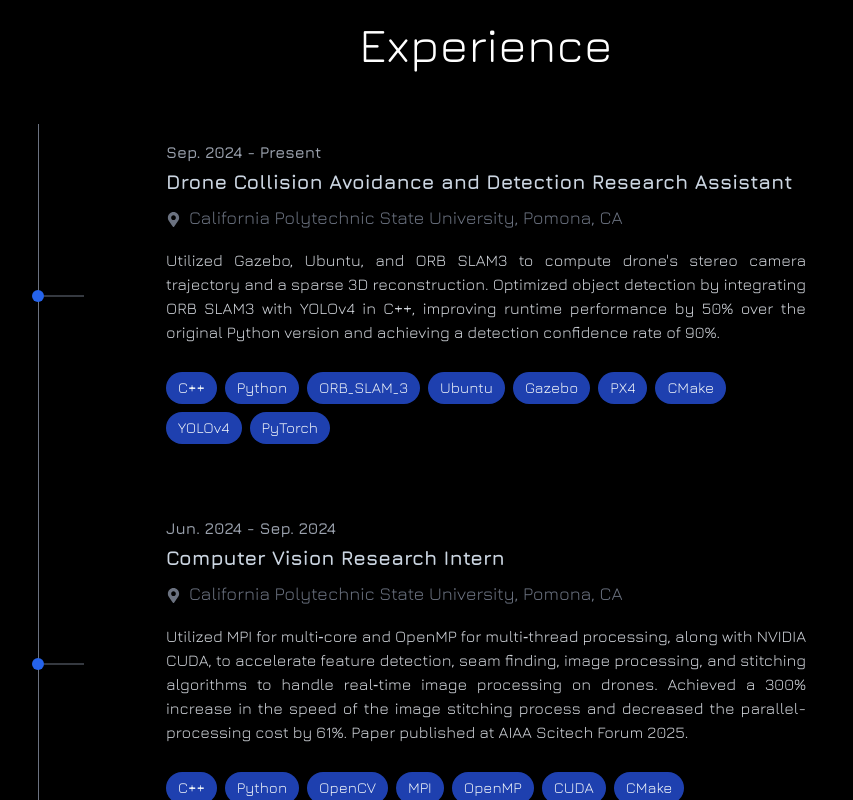
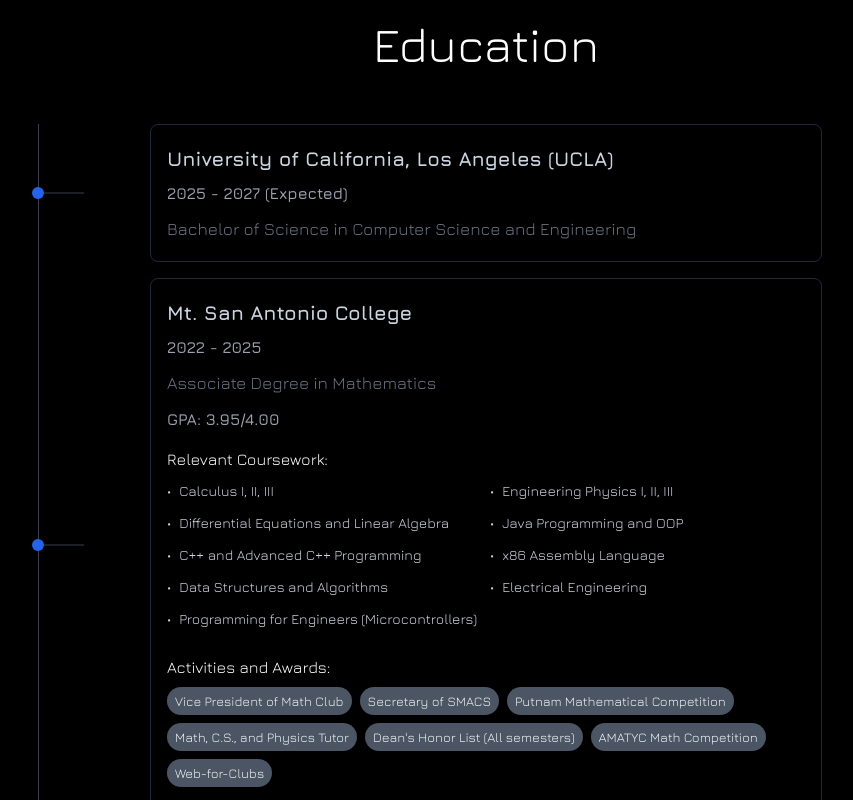
Before and after one commit to hilbertcube/Portfolio, a Next.js app in the folder portfolio/: page / in a window 1280 px wide. Shown: the part 880-1680 px from the top of the page, without its empty margins (154-1007 px from the left). Built offline with nearby package versions, Linux system fonts and the light colour scheme; a web font is replaced by a local one.

Commit message:
added education

```diff
--- a/portfolio/src/app/(routes)/page.js
+++ b/portfolio/src/app/(routes)/page.js
@@ -11,6 +11,7 @@
 import ProjectCard from "@components/ProjectCard";
 import ArticleCard from "@components/ArticleCard";
 import Footer from "@components/NavFooter";
+import EducationCard from "@components/EducationCard";
 
 // Icons
 import "@fortawesome/fontawesome-free/css/all.min.css";
@@ -21,6 +22,7 @@
 import { exp } from "@data/exp";
 import { articles } from "@data/articles";
 import { projects } from "@data/projects";
+import { education } from "@data/education";
 
 export default function Home() {
   // const [isDoubleColumn, setIsDoubleColumn] = useState(false);
@@ -51,14 +53,13 @@
             <h1 className="profile-name">
               Don D. <span className="font-bold">Le</span>
             </h1>
-            <h2 className="profile-title">SOFTWARE AND WEB DEV</h2>
+            <h2 className="profile-title">COMPUTER ENGINEER, SWE</h2>
             <p
               className="profile-description"
               data-aos="zoom-in"
               data-aos-once="true"
             >
-              A computer engineering student with experience in embedded
-              systems, scientific programming, computer vision, and web-dev.
+              An engineering student with experience in low-latency C/C++, scientific programming, system programming, and computer vision.
             </p>
             <p
               className="profile-skills"
@@ -171,9 +172,18 @@
 
       <div className="bg-black text-white items-center justify-items-center p-4 pt-20 pb-28 sm:p-20 font-[family-name:var(--font-geist-sans)] relative">
         <div className="max-w-[1400px]">
+        <div
+            id="education"
+            className="text-center font-Jura mr-auto ml-auto text-5xl mt-5 mb-14"
+          >
+            Education
+          </div>
+          <div>
+            <EducationCard education={education}/>
+          </div>
           <div
             id="experience"
-            className="text-center font-Jura mr-auto ml-auto text-5xl mt-5 mb-14"
+            className="text-center font-Jura mr-auto ml-auto text-5xl mt-32 mb-14"
           >
             Experience
           </div>
@@ -197,7 +207,7 @@
           >
             Projects
           </div>
-          <div className="grid grid-cols-1 ms:grid-cols-1 gap-4">
+          <div className="grid grid-cols-1 ms:grid-cols-1 gap-2">
             {projects.map((job, index) => (
               <div key={index} className="w-full" data-aos="fade-up">
                 <ProjectCard info={job} />
--- /dev/null
+++ b/portfolio/src/app/components/EducationCard.js
@@ -0,0 +1,80 @@
+import { FaMapMarkerAlt } from "react-icons/fa";
+
+export default function EducationCard({ education }) {
+  return (
+    <div className="relative w-full max-w-4xl mt-10">
+      {/* Timeline vertical line */}
+      <div className="absolute left-0 w-px h-full bg-gray-700 hidden sm:block"></div>
+
+      {/* Education Cards with Timeline */}
+      <div className="relative space-y-4 w-full flex flex-col items-center">
+        {education.map((edu, index) => (
+          <div key={index} className="relative flex items-center w-full">
+            {/* Timeline Circle */}
+            <div className="absolute left-0 -translate-x-1/2 transform hidden sm:flex flex-col items-center">
+              <div className="w-3 h-3 bg-blue-600 rounded-full"></div>
+              <div className="absolute top-1/2 left-3 -translate-y-1/2 transform w-2 sm:w-10 h-px bg-gray-700"></div>
+            </div>
+
+            {/* Education Card */}
+            <div
+              data-aos="fade-up"
+              data-aos-mirror="true"
+              className="group hover:bg-zinc-900 transition-all duration-200 cursor-pointer font-Jura bg-inherit shadow-md rounded-lg p-4 w-full sm:w-3/4 mx-auto text-[15px] md:text-base border-[1px] border-solid border-slate-800"
+            >
+              <h3 className="text-xl font-bold text-slate-300 my-1">
+                {edu.organization}
+              </h3>
+              <div className="text-gray-400 text-base font-semibold my-2">
+                {edu.time}
+              </div>
+              <h4 className="inline-flex items-start gap-2 sm:gap-2 my-1 text-[17px] text-gray-500 group-hover:text-green-500">
+                {edu.degree_and_major}
+              </h4>
+              {edu.gpa !== "" && (
+                <div className="text-gray-400 text-base font-semibold my-2">
+                  GPA: {edu.gpa}
+                </div>
+              )}
+
+
+              {/* Coursework */}
+              {edu.relevant_coursework?.length > 0 && (
+                <>
+                  <h2 className="my-2 mt-4">Relevant Coursework:</h2>
+                  <div className="mt-2 grid grid-cols-1 sm:grid-cols-2 gap-2">
+                    {edu.relevant_coursework.map((relevant_coursework, i) => (
+                      <div
+                        key={i}
+                        className="flex items-start text-gray-300 text-[14px]"
+                      >
+                        <span className="mr-2">•</span>
+                        {relevant_coursework}
+                      </div>
+                    ))}
+                  </div>
+                </>
+              )}
+
+              {edu.activities_and_awards?.length > 0 && (
+                <>
+                  <h2 className="my-2 mt-6">Activities and Awards:</h2>
+                  <div className="mt-2 flex flex-wrap">
+                    {edu.activities_and_awards.map((item, i) => (
+                      <div
+                        key={i}
+                        className="bg-gray-600 text-slate-100 rounded-full px-2 py-[2px] mr-2 mb-2 text-[11px] sm:text-[13px]"
+                      >
+                        {item}
+                      </div>
+                    ))}
+                  </div>
+                </>
+              )}
+            </div>
+          </div>
+        ))}
+      </div>
+    </div>
+  );
+}
--- a/portfolio/src/app/components/ExperienceCard.js
+++ b/portfolio/src/app/components/ExperienceCard.js
@@ -7,7 +7,7 @@
     <div className="relative w-full max-w-4xl mx-auto mt-10">
 
       {/* Timeline vertical line */}
-      <div className="absolute left-0 w-[1px] h-full bg-gray-500"></div>
+      <div className="absolute left-0 w-[1px] h-full bg-gray-700 sm:block hidden"></div>
 
       {/* Experience Cards with Timeline */}
       <div className="relative space-y-8 w-full flex flex-col items-center">
@@ -15,13 +15,13 @@
           <div key={index} className="relative flex items-center w-full">
 
             {/* Timeline Circle */}
-            <div className="absolute left-0 transform -translate-x-1/2 flex flex-col items-center">
+            <div className="absolute left-0 transform -translate-x-1/2 hidden sm:flex flex-col items-center">
               <div className="w-3 h-3 bg-blue-600 rounded-full border-0"></div>
-              <div className="absolute top-1/2 left-3 transform -translate-y-1/2 w-2 sm:w-10 h-[1px] bg-gray-500"></div>
+              <div className="absolute top-1/2 left-3 transform -translate-y-1/2 w-2 sm:w-10 h-[1px] bg-gray-700"></div>
             </div>
 
             {/* Experience Card */}
-            <div data-aos="fade-up" data-aos-mirror="true" className="group hover:bg-zinc-900 transition-all duration-200 cursor-pointer font-Jura bg-inherit shadow-md rounded-lg p-4 w-[90%] sm:w-3/4 mx-auto text-[15px] md:text-base">
+            <div data-aos="fade-up" data-aos-mirror="true" className="group hover:bg-zinc-900 transition-all duration-200 cursor-pointer font-Jura bg-inherit shadow-md rounded-lg p-4 w-full sm:w-3/4 mx-auto text-[15px] md:text-base">
               <span className="text-gray-400 text-base font-semibold">{job.time_frame}</span>
               <h3 className="text-xl font-bold text-slate-300 my-1">{job.job_title}</h3>
               <h4 className="inline-flex items-start gap-2 sm:gap-2 my-1 text-lg text-gray-500 group-hover:text-green-500">
--- a/portfolio/src/app/components/NavFooter.js
+++ b/portfolio/src/app/components/NavFooter.js
@@ -46,7 +46,7 @@
       {/* https://drive.google.com/drive/folders/1yW-UBJ5ur0TDWlJ5QnCJdM8DC0jsSjTw?usp=sharing */}
       <a
         className="nav-link"
-        href="/#experience"
+        href="/#education"
         rel="noopener noreferrer"
       >
         <FiFileText />
--- /dev/null
+++ b/portfolio/src/app/data/education.js
@@ -0,0 +1,19 @@
+export const education = [
+  {
+    organization: 'University of California, Los Angeles (UCLA)' ,
+    degree_and_major: 'Bachelor of Science in Computer Science and Engineering',
+    minor: "Minor in Mathematics",
+    gpa: "",
+    time: '2025 - 2027 (Expected)',
+    relevant_coursework: [],
+    activities_and_awards: []
+  },
+  {
+    organization: 'Mt. San Antonio College' ,
+    degree_and_major: 'Associate Degree in Mathematics',
+    gpa: "3.95/4.00",
+    time: '2022 - 2025',
+    relevant_coursework: ["Calculus I, II, III", "Engineering Physics I, II, III", "Differential Equations and Linear Algebra", "Java Programming and OOP", "C++ and Advanced C++ Programming", "x86 Assembly Language", "Data Structures and Algorithms", "Electrical Engineering", "Programming for Engineers (Microcontrollers)"],
+    activities_and_awards: ["Vice President of Math Club", "Secretary of SMACS", "Putnam Mathematical Competition", "Math, C.S., and Physics Tutor", "Dean's Honor List (All semesters)", "AMATYC Math Competition", "Web-for-Clubs"]
+  },
+];
--- a/portfolio/src/app/data/projects.js
+++ b/portfolio/src/app/data/projects.js
@@ -49,7 +49,7 @@
   {
     organization: 'Chladni Patterns Generator' ,
     job_title: 'Scientific Programming',
-    description: 'Developed a Python script to generate an unlimited number of Chladni patterns on square and circular domains. The patterns are obtained by solving for eigenvalues of the two-dimensional wave equation through separation of variables  and elimination of the Bessel functions of the 2nd kind.',
+    description: 'A Python scientific computing project to search and generate an unlimited number of Chladni patterns on square and circular domains. The patterns are obtained by solving for eigenvalues of the two-dimensional wave equation through separation of variables  and elimination of the Bessel functions of the 2nd kind.',
     time_frame: 'Feb. 2024 - May. 2024',
     languages_and_tools: ['Python', 'PDE', 'Numpy', 'Scipy', 'Conda', 'Itertools'],
     link: 'https://github.com/Continuum3416/Chladni-Patterns-Generator'
```
